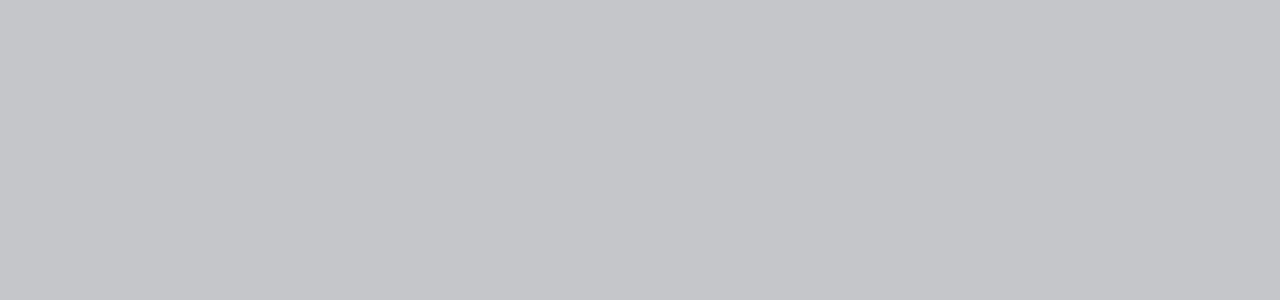
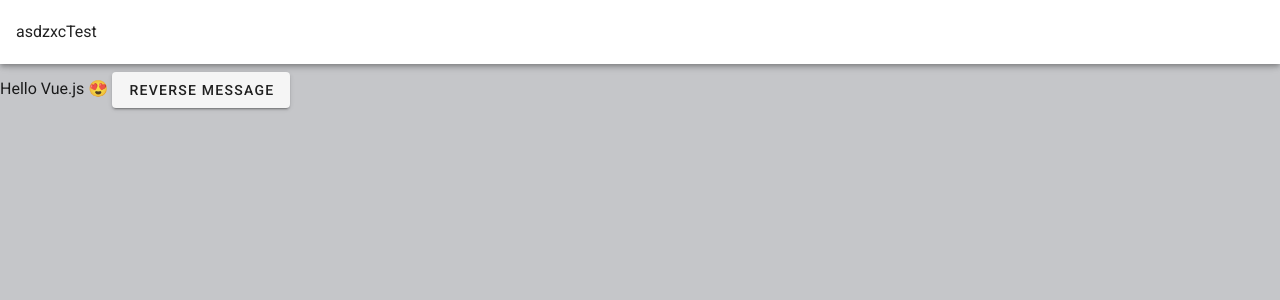
Before and after one commit to thawatchainaja/test_demo, a Vue app: page /test in a window 1280 px wide. Shown: the top 300 px of the page. Built offline with nearby package versions, Linux system fonts and the light colour scheme.

Commit message:
ก็ลองทำไปเรื่อย

```diff
--- a/public/index.html
+++ b/public/index.html
@@ -4,8 +4,8 @@
     <meta charset="utf-8">
     <meta http-equiv="X-UA-Compatible" content="IE=edge">
     <meta name="viewport" content="width=device-width,initial-scale=1.0">
-    <link rel="icon" href="<%= BASE_URL %>512px-Circle-icons-globe.svg.png">
-    <title>THE WORD</title>
+    <link rel="icon" href="<%= BASE_URL %>flat-faces-icons-circle-man-6.png">
+    <title>My Work</title>
     <link rel="stylesheet" href="https://fonts.googleapis.com/css?family=Roboto:100,300,400,500,700,900">
     <link rel="stylesheet" href="https://cdn.jsdelivr.net/npm/@mdi/font@latest/css/materialdesignicons.min.css">
   </head>
--- a/src/router/index.js
+++ b/src/router/index.js
@@ -3,6 +3,7 @@ import VueRouter from 'vue-router'
 import HomeView from '../views/HomeView.vue'
 
 import Toolbar from "../views/Toolbar.vue"
+import Test from "../views/Test.vue"
 
 Vue.use(VueRouter)
 
@@ -24,8 +25,17 @@ const routes = [
   {
     path: '/',
     name: 'Toolbar',
-    component: Toolbar
+    component: Toolbar,
+    children: [
+      {
+        path: '/test',
+        name: 'Test',
+        component: Test,
+        meta: { requiresAuth: true },
+      }
+    ]
   },
+
 ]
 
 const router = new VueRouter({
--- /dev/null
+++ b/src/views/Test.vue
@@ -0,0 +1,32 @@
+<template>
+    <div class="mt-2">
+        <span>
+            {{ messageWithEmoji }}
+        </span>
+        <v-btn @click="reverseMessage">
+            Reverse Message
+        </v-btn>
+    </div>
+</template>
+
+<script>
+export default {
+    data() {
+        return {
+            message: 'Hello Vue.js'
+        }
+    },
+    computed: {
+      messageWithEmoji() {
+        console.log('mes')
+        return `${this.message} 😍`
+      },
+    },
+    methods: {
+      reverseMessage () {
+        this.message = this.message.split('').reverse().join('')
+        console.log('remes')
+      }
+    }
+}
+</script>
--- a/src/views/Toolbar.vue
+++ b/src/views/Toolbar.vue
@@ -5,8 +5,17 @@
                 asdzxcTest
             </v-toolbar>
         </v-container>
+        <v-container  fluid class="pa-0">
+            <router-view />
+        </v-container>
     </div>
 </template>
+
+<script>
+export default {
+
+}
+</script>
 
 <style>
 
```
Also changed, not shown: public/flat-faces-icons-circle-man-6.png (added).
